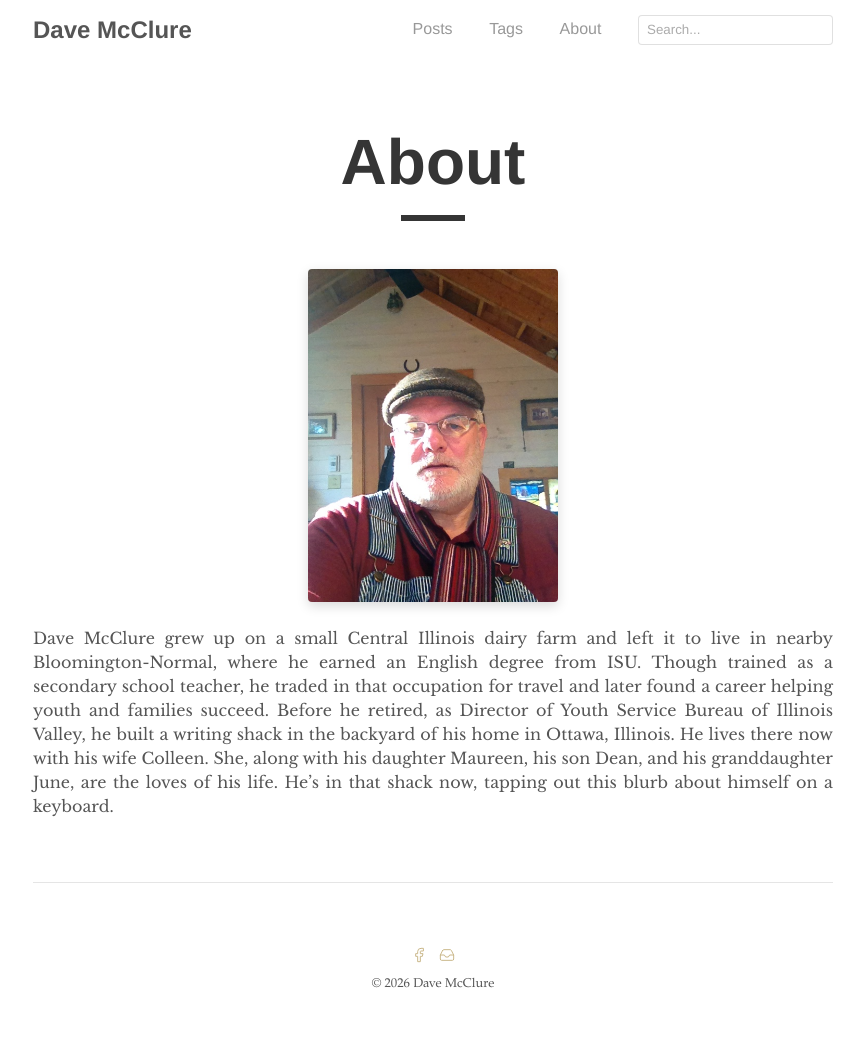
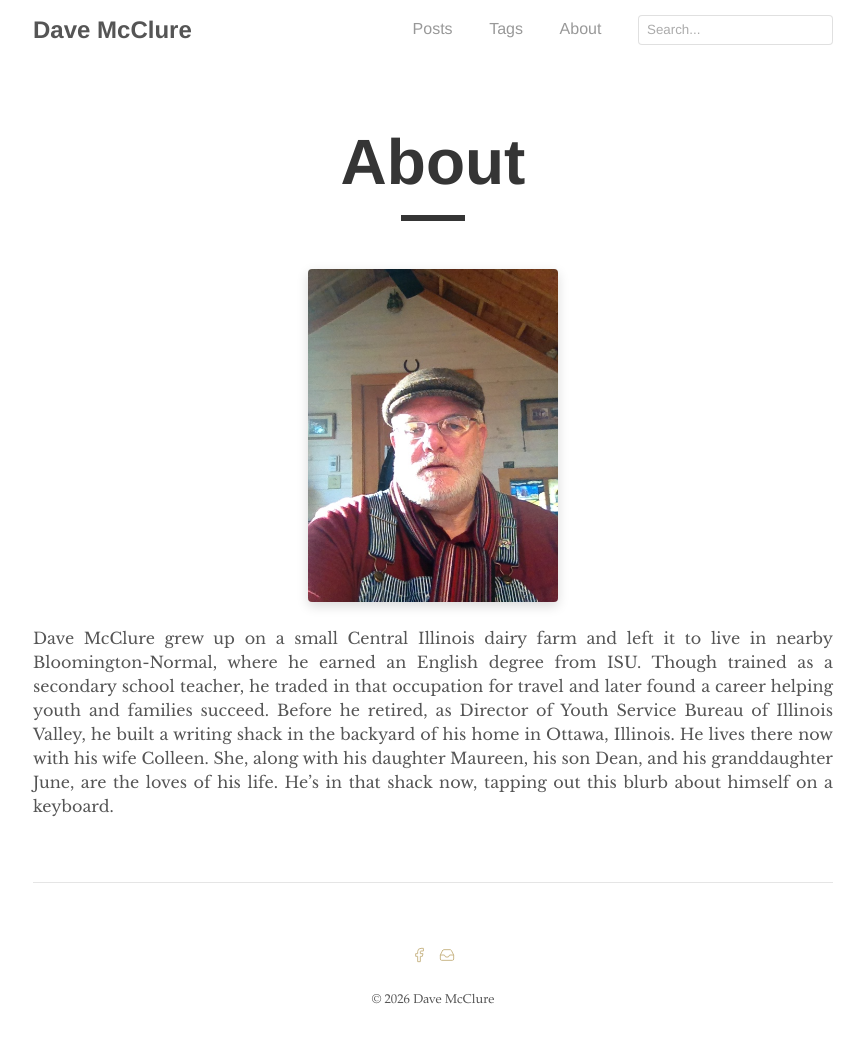
Before and after one commit to Daveintheshack/daveintheshack.github.io, a Jekyll site: the page built from _pages/about.md, in a window 1280 px wide. Shown: the whole page, without its empty margins (207-1072 px from the left). Built offline with Jekyll 4.4.1, drawn with Linux system fonts in a browser that asks for light colours.

Commit message:
Update footer.html

```diff
--- a/_includes/footer.html
+++ b/_includes/footer.html
@@ -1,10 +1,10 @@
 <footer>
-  <div class="footer-icons">
+  <div style="display: flex; justify-content: center; align-items: center; gap: 0.8rem; margin-bottom: 0.5rem;">
     <a href="https://www.facebook.com/dave.mcclure.140" target="_blank" rel="noopener">
-      <img src="{{ "/assets/facebook-icon.svg" | relative_url }}" alt="Facebook" class="footer-icon">
+      <img src="{{ "/assets/facebook-icon.svg" | relative_url }}" alt="Facebook" style="display: block; width: 16px; height: 16px; opacity: 0.5;">
     </a>
     <a href="mailto:daveintheshack@gmail.com">
-      <img src="{{ "/assets/inbox-icon.svg" | relative_url }}" alt="Email" class="footer-icon">
+      <img src="{{ "/assets/inbox-icon.svg" | relative_url }}" alt="Email" style="display: block; width: 16px; height: 16px; opacity: 0.5;">
     </a>
   </div>
   <span>
@@ -12,7 +12,6 @@
   </span>
   <button id="back-to-top" title="Back to top">&#8593;</button>
 </footer>
-
 <script>
   var backToTopButton = document.getElementById('back-to-top');
   window.addEventListener('scroll', function() {
```
